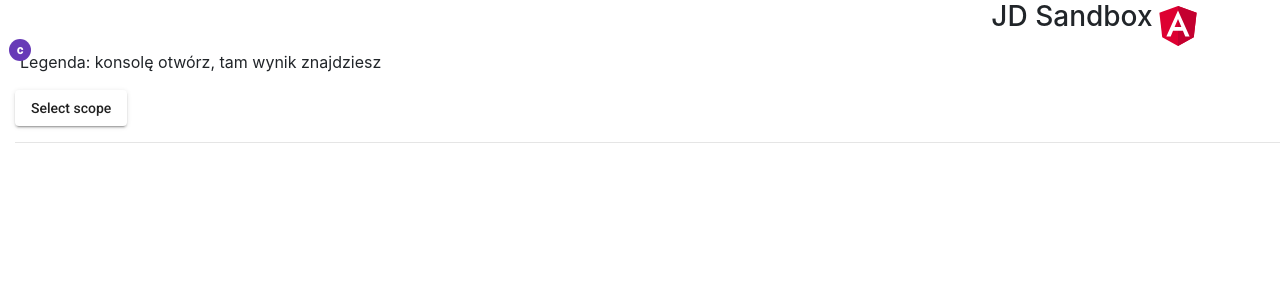
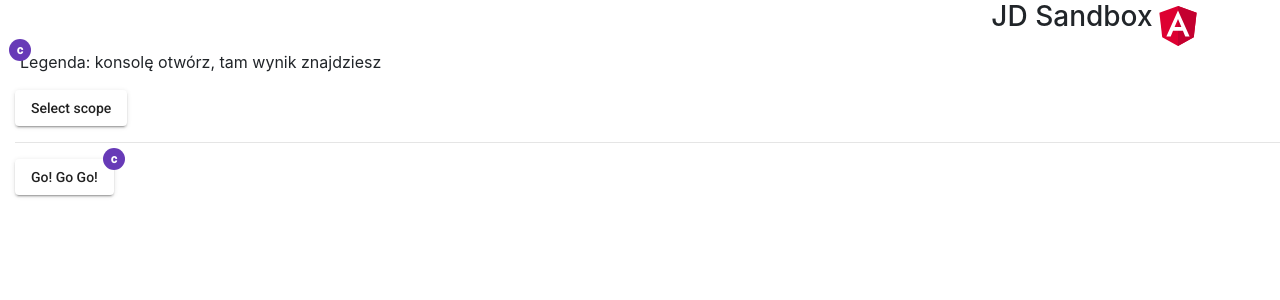
Before and after one commit to ptomczy/JD, an Angular app in the folder jd/: page /tis in a window 1280 px wide. Before the commit this address led to /. Shown: the top 300 px of the page. Built offline with nearby package versions, Linux system fonts and the light colour scheme.

Commit message:
20190807_EOD

```diff
--- a/jd/src/app/app-routing.module.ts
+++ b/jd/src/app/app-routing.module.ts
@@ -8,7 +8,9 @@ const routes: Routes = [
   {path: 'gso', loadChildren: () => import('src/getter-setter-other/getter-setter-other.module').then(m => m.GSOModule)},
   {path: 'dtl', loadChildren: () => import('src/date-table-loop/date-table-loop.module').then(m => m.DTLModule)},
   {path: 'tables', loadChildren: () => import('src/tables/tables.module').then(m => m.TablesModule)},
-  {path: 'loops', loadChildren: () => import('src/loop-pure/lp.module').then(m => m.LPModule)}
+  {path: 'loops', loadChildren: () => import('src/loop-pure/lp.module').then(m => m.LPModule)},
+  {path: 'tis', loadChildren: () => import('src/triple-i-switch/tis.module').then(m => m.TisModule)},
+  {path: 'immut', loadChildren: () => import('src/immut/immut.module').then(m => m.ImmutModule)}
 ];
 
 @NgModule({
--- a/jd/src/home/components/button-menu-zwei/button-menu-zwei.ts
+++ b/jd/src/home/components/button-menu-zwei/button-menu-zwei.ts
@@ -26,8 +26,8 @@ const MILESTONES: Array<Imilestone> = [
     {name: 'Typescript poziom średni', sub: 'Operacje na datach (nie moment.js): tworzenia, wyciąganie konkretnych', presub: null, adr: 'dtl'},
     {name: 'Typescript poziom średni', sub: 'Operacja na tablicach (filtracja, wyszukiwanie elementów, mapowanie)', presub: null, adr: 'tables'},
     {name: 'Typescript poziom średni', sub: 'Zastosowanie odpowiedniej pętli (for, for dla obiektu, forEach, while, do', presub: null, adr: 'loops'},
-    {name: 'Typescript poziom średni', sub: 'Zastosowanie warunków if z == i ===, switch', presub: null, adr: 'abstract'},
-    {name: 'Typescript poziom średni', sub: 'Tworzenie obiektów immutable, kiedy ich używać', presub: null, adr: 'abstract'},
+    {name: 'Typescript poziom średni', sub: 'Zastosowanie warunków if z == i ===, switch', presub: null, adr: 'tis'},
+    {name: 'Typescript poziom średni', sub: 'Tworzenie obiektów immutable, kiedy ich używać', presub: null, adr: 'immut'},
     {name: 'Typescript poziom średni', sub: 'Zrozumienie asynchroniczności', presub: 'Tworzenie promisów przez resolve, reject', adr: 'abstract'},
     {name: 'Typescript poziom średni', sub: 'Zrozumienie asynchroniczności', presub: 'Użycie przy pomocy then, catch, finally', adr: 'abstract'},
     {name: 'Typescript poziom średni', sub: 'Zrozumienie asynchroniczności', presub: 'Użycie async i await', adr: 'abstract'},
--- /dev/null
+++ b/jd/src/immut/pages/immut.html
@@ -0,0 +1 @@
+<h4>Dis is Immut</h4>
--- /dev/null
+++ b/jd/src/triple-i-switch/pages/tis.html
@@ -0,0 +1 @@
+<button mat-raised-button matBadge="c" matBadgePosition="after" (click)="mainResearch()">Go! Go Go!</button>
--- /dev/null
+++ b/jd/src/triple-i-switch/pages/tis.ts
@@ -0,0 +1,53 @@
+import { Component, OnInit } from "@angular/core";
+import { GeneralTableService } from 'src/shared/sevices/general-table.service';
+
+@Component({
+    selector: 'tis',
+    templateUrl: 'tis.html'
+})
+export class TisPage implements OnInit{
+
+    private _data: Array<any>;
+    private _ageSelectedString: string;
+    private _ageSelectedNumber: number;
+
+    constructor(private data: GeneralTableService){}
+
+    ngOnInit(){
+        this._data = this.data.generalData;
+        this._ageSelectedString = '40';
+        this._ageSelectedNumber = 40;
+    }
+
+    mainResearch(){
+        this._data.forEach(x => {
+
+            switch(x.age){
+                case this._ageSelectedNumber:{
+                    console.log('Warunek numeru spełniony dla ', x);
+                    break;
+                }
+                case this._ageSelectedString:{
+                    console.log('Warunek stringa spełniony dla ', x);
+                    break;
+                }
+                default:
+                    return null;
+            }
+
+        })
+
+        let objResearch = this._data.find(x => x.name == 'Krzysztof');
+        if(objResearch.age === this._ageSelectedNumber) {
+            console.log('Znaleziona równoważność dla number (trzy znaki równości)');
+        } else {
+            console.log('Nieznaleziona równoważność dla number (trzy znaki równości)');
+        }
+
+        if(objResearch.age === this._ageSelectedNumber) {
+            console.log('Znaleziona równoważność dla string (dwa znaki równości)');
+        } else if (objResearch.age == this._ageSelectedString) {
+            console.log('Nieznaleziona równoważność dla string (dwa znaki równości)');
+        }
+    }
+}
```
Also changed, not shown: jd/src/immut/immut-routing.module.ts (added, +14 -0 lines), jd/src/immut/immut.module.ts (added, +12 -0 lines), jd/src/immut/pages/immut.ts (added, +9 -0 lines), jd/src/triple-i-switch/tis-routing.module.ts (added, +13 -0 lines), jd/src/triple-i-switch/tis.module.ts (added, +13 -0 lines).
